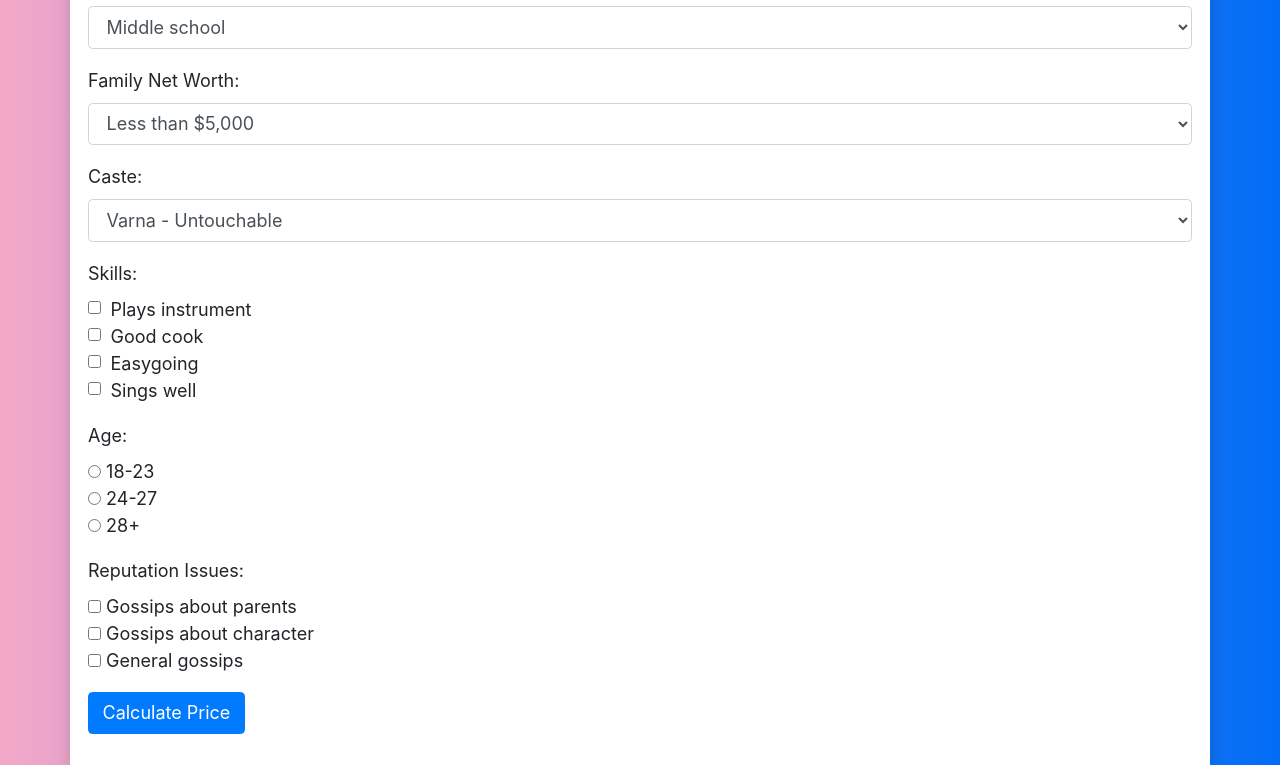
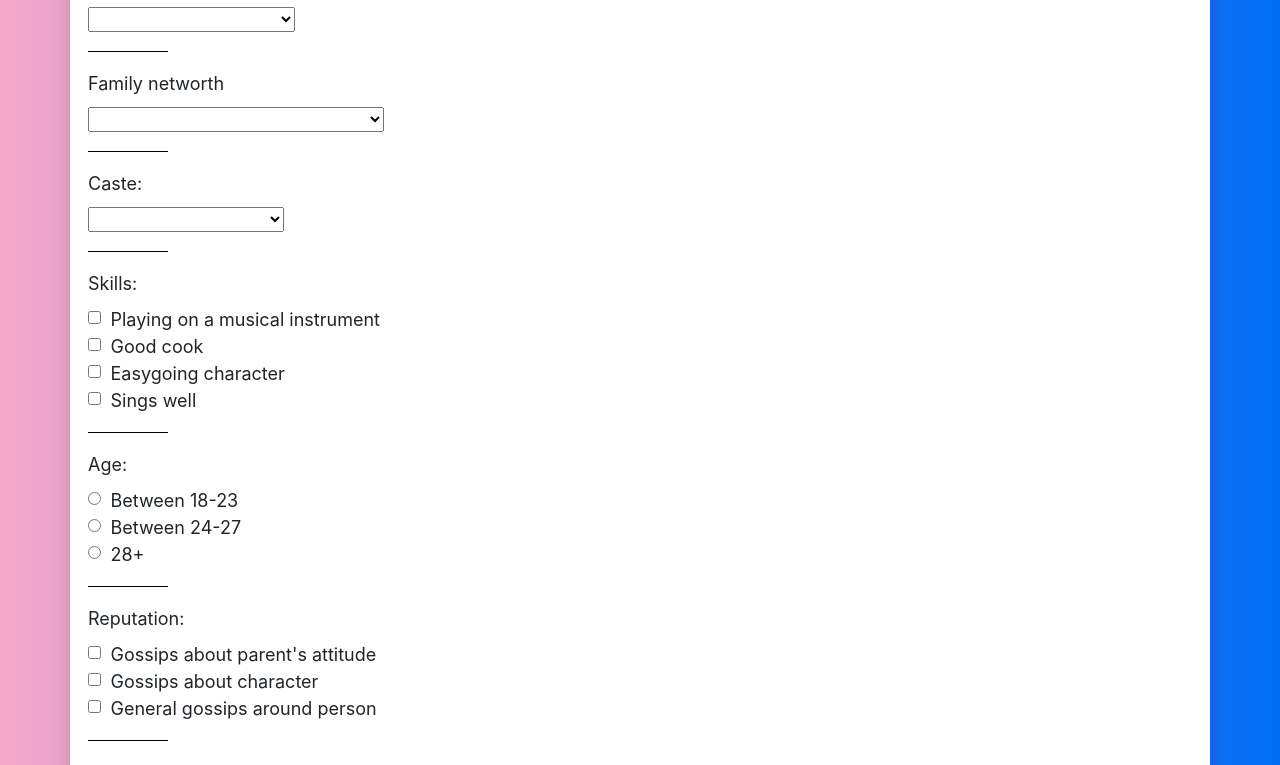
Before and after one commit to aylin2006/Assignment5, a plain HTML site: page index.html in a window 1280 px wide. Shown: the part 138-903 px from the top of the page. Drawn offline with nearby package versions, Linux system fonts and the light colour scheme.

Commit message:
index.html

```diff
--- a/index.html
+++ b/index.html
@@ -1,73 +1,103 @@
 <!DOCTYPE html>
 <html lang="en">
   <head>
+
     <meta charset="utf-8">
-  <meta name="viewport" content="width=device-width, initial-scale=1">
+    <meta name="viewport" content="width=device-width, initial-scale=1, shrink-to-fit=no">
+    <link rel="preconnect" href="https://fonts.gstatic.com">
     <link href="https://fonts.googleapis.com/css2?family=Roboto&display=swap" rel="stylesheet">
     <link href="https://fonts.googleapis.com/css2?family=Oswald:wght@700&display=swap" rel="stylesheet">
-  <link rel="stylesheet" href="https://cdn.jsdelivr.net/npm/bootstrap@4.6.0/dist/css/bootstrap.min.css">
+    <link rel="stylesheet" href="https://cdn.jsdelivr.net/npm/bootstrap@4.6.0/dist/css/bootstrap.min.css" integrity="sha384-B0vP5xmATw1+K9KRQjQERJvTumQW0nPEzvF6L/Z6nronJ3oUOFUFpCjEUQouq2+l" crossorigin="anonymous">
     <link rel="stylesheet" href="style.css">
-  <title>Dowry Calculator</title>
+    <title>Dowry calculator</title>
   </head>
   <body>
     <div class="container mt-4 shadow p-3 mb-5 bg-white rounded">
         <div class="row">
-      <div class="col-sm-12">
-        <h1 class="text-center">Dowry Calculator</h1>
-        <form id="dowryForm">
-          <label>Education level:</label>
-          <select id="education" class="form-control">
-            <option value="1">Middle school</option>
-            <option value="1.05">High school</option>
-            <option value="1.2">College</option>
-            <option value="1.5">Bachelor's</option>
+            <div class="col col-sm-12">
+                <h1 class="text-center">Dowry calculator</h1>
+                <form>
+                    <label for="education_level">Education level:</label><br>
+                    <select id="education">
+                        <option value="blank"></option>
+                        <option value="bachelor">Bachelor's degree</option>
+                        <option value="college">College degree</option>
+                        <option value="high_school">High school degree</option>
+                        <option value="middle_school">Middle school degree</option>
                     </select>
-
-          <label class="mt-3">Family Net Worth:</label>
-          <select id="networth" class="form-control">
-            <option value="1.2">Less than $5,000</option>
-            <option value="1.5">$5,000 - $10,000</option>
-            <option value="2">More than $10,000</option>
+                    <hr>
+                    <label for="family_networth">Family networth</label><br>
+                    <select id="networth">
+                        <option value="blank"></option>
+                        <option value="upper_class">More than 100,000$</option>
+                        <option value="middle_class">Between 50,000$ and 100,000$</option>
+                        <option value="lower_class">Less than 50,000$</option>
                     </select>
-
-          <label class="mt-3">Caste:</label>
-          <select id="caste" class="form-control">
-            <option value="-50">Varna - Untouchable</option>
-            <option value="10">Shudra</option>
-            <option value="20">Vaishya</option>
-            <option value="50">Kshatriya</option>
-            <option value="100">Brahmin</option>
+                    <hr>
+                    <label for="caste">Caste:</label><br>
+                    <select id="caste">
+                        <option value="blank"></option>
+                        <option value="brahmin">Brahmin</option>
+                        <option value="kshatriya">Kshatriya</option>
+                        <option value="vaishya">Vaishya</option>
+                        <option value="shudra">Shudra</option>
+                        <option value="untouchable">Varna - untouchable</option>
                     </select>
-
-          <label class="mt-3">Skills:</label><br>
+                    <hr>
+                    <label>Skills:</label><br>
                     <div class="form-check">
-            <input type="checkbox" class="form-check-input" value="10" id="music">
-            <label class="form-check-label">Plays instrument</label><br>
-            <input type="checkbox" class="form-check-input" value="20" id="cook">
-            <label class="form-check-label">Good cook</label><br>
-            <input type="checkbox" class="form-check-input" value="15" id="easygoing">
-            <label class="form-check-label">Easygoing</label><br>
-            <input type="checkbox" class="form-check-input" value="10" id="sing">
-            <label class="form-check-label">Sings well</label>
+                        <input class="form-check-input" type="checkbox" id="music" value="music">
+                        <label class="form-check-label" for="music">Playing on a musical instrument</label>
                     </div>
-
-          <label class="mt-3">Age:</label><br>
-          <input type="radio" name="age" value="1.5"> 18-23<br>
-          <input type="radio" name="age" value="1.2"> 24-27<br>
-          <input type="radio" name="age" value="0.95"> 28+<br>
-
-          <label class="mt-3">Reputation Issues:</label><br>
-          <input type="checkbox" class="rep" value="0.85"> Gossips about parents<br>
-          <input type="checkbox" class="rep" value="0.9"> Gossips about character<br>
-          <input type="checkbox" class="rep" value="-20"> General gossips<br>
-
+                    <div class="form-check">
+                        <input class="form-check-input" type="checkbox" id="cooking" value="cooking">
+                        <label class="form-check-label" for="cooking">Good cook</label>
+                    </div>
+                    <div class="form-check">
+                        <input class="form-check-input" type="checkbox" id="character" value="character">
+                        <label class="form-check-label" for="character">Easygoing character</label>
+                    </div>
+                    <div class="form-check">
+                        <input class="form-check-input" type="checkbox" id="singing" value="singing">
+                        <label class="form-check-label" for="singing">Sings well</label>
+                    </div>
+                    <hr>
+                    <label>Age:</label><br>
+                    <div class="form-check">
+                        <input class="form-check-input" type="radio" name="age" id="age1" value="18-23">
+                        <label class="form-check-label" for="age1">Between 18-23</label>
+                    </div>
+                    <div class="form-check">
+                        <input class="form-check-input" type="radio" name="age" id="age2" value="24-27">
+                        <label class="form-check-label" for="age2">Between 24-27</label>
+                    </div>
+                    <div class="form-check">
+                        <input class="form-check-input" type="radio" name="age" id="age3" value="28+">
+                        <label class="form-check-label" for="age3">28+</label>
+                    </div>
+                    <hr>
+                    <label>Reputation:</label><br>
+                    <div class="form-check">
+                        <input class="form-check-input" type="checkbox" id="parent_gossip" value="parent_gossip">
+                        <label class="form-check-label" for="parent_gossip">Gossips about parent's attitude</label>
+                    </div>
+                    <div class="form-check">
+                        <input class="form-check-input" type="checkbox" id="character_gossip" value="character_gossip">
+                        <label class="form-check-label" for="character_gossip">Gossips about character</label>
+                    </div>
+                    <div class="form-check">
+                        <input class="form-check-input" type="checkbox" id="general_gossip" value="general_gossip">
+                        <label class="form-check-label" for="general_gossip">General gossips around person</label>
+                    </div>
+                    <hr>
+                    <div id="result" class="text-center mt-4"></div>
                 </form>
-        <button id="submit" class="btn btn-primary mt-3">Calculate Price</button>
-        <div id="result" class="mt-3 font-weight-bold"></div>
+                <button id="submit" type="button" class="btn btn-primary">Calculate price</button>
             </div>
         </div>
     </div>
-
     <script src="script.js"></script>
+    <script src="https://code.jquery.com/jquery-3.5.1.slim.min.js" integrity="sha384-DfXdz2htPH0lsSSs5nCTpuj/zy4C+OGpamoFVy38MVBnE+IbbVYUew+OrCXaRkfj" crossorigin="anonymous"></script>
+    <script src="https://cdn.jsdelivr.net/npm/bootstrap@4.6.0/dist/js/bootstrap.bundle.min.js" integrity="sha384-Piv4xVNRyMGpqkS2by6br4gNJ7DXjqk09RmUpJ8jgGtD7zP9yug3goQfGII0yAns" crossorigin="anonymous"></script>
   </body>
 </html>
```
Lines whose indentation alone changed are shown as unchanged.
